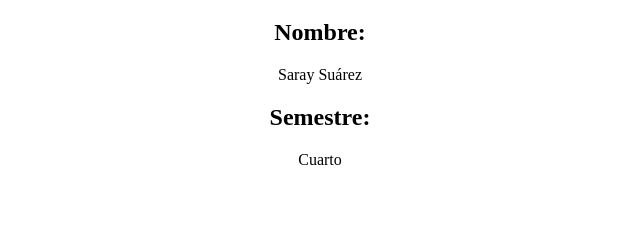
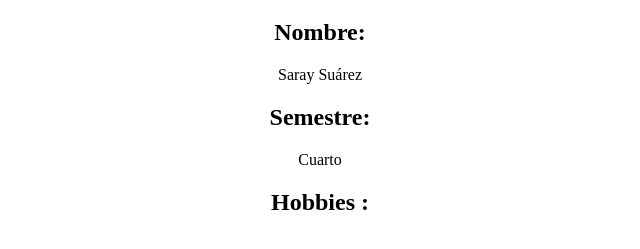
Before and after one commit to Sarayssd/practica, a plain HTML site: page index.html in a window 1280 px wide. Shown: the part 61-310 px from the top of the page, without its empty margins (320-960 px from the left). Drawn offline with Linux system fonts and the light colour scheme.

Commit message:
Hobbies creado

```diff
--- a/index.html
+++ b/index.html
@@ -13,6 +13,7 @@
         <p> Saray Suárez</p>
         <h2>Semestre: </h2>
         <p>Cuarto</p>
+        <h2>Hobbies :</h2>
     </center>
 
 </body>
```
